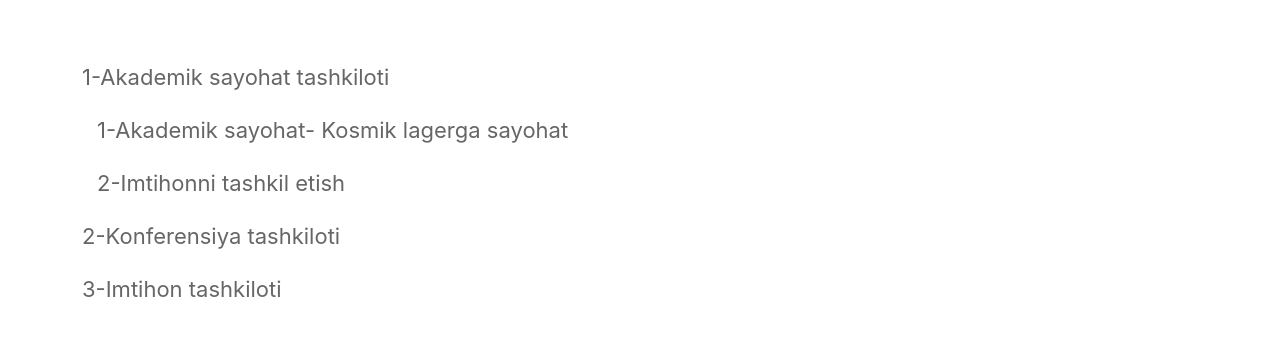
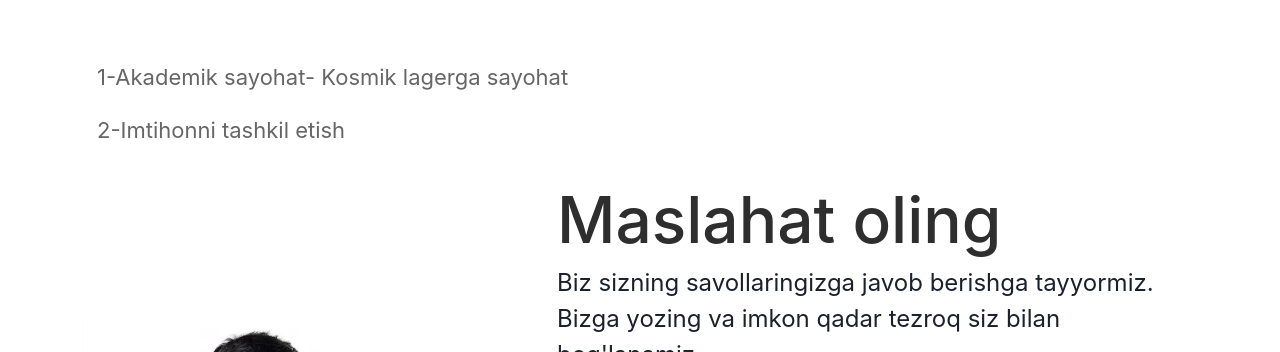
Before and after one commit to Jamshidbek9777/Eduagency, a React (Vite) app: page /#/turkiye-dili in a window 1280 px wide. Shown: the part 261-613 px from the top of the page. Built offline with nearby package versions, Linux system fonts and the light colour scheme.

Commit message:
change texts

```diff
--- a/src/pages/AcademicTour.jsx
+++ b/src/pages/AcademicTour.jsx
@@ -24,16 +24,16 @@ const TurkiyeDili = () => {
       <div className="service-pages">
         <div className="description container">
           <h1>{getText("TurkeyDiliHeading")}</h1>
-          <p>{getText("TurkeyDiliParagrf2")}</p>
+          {/* <p>{getText("TurkeyDiliParagrf2")}</p> */}
             {/* <p style={{marginLeft: "15px"}}>{getText("TurkeyDiliSpan1")}</p> */}
             <p style={{marginLeft: "15px"}}>{getText("TurkeyDiliSpan12")}</p>
             <p style={{marginLeft: "15px"}}>{getText("TurkeyDiliSpan123")}</p>
           <p>
-            <span>{getText("TurkeyDiliSpan2")}</span>
+            {/* <span>{getText("TurkeyDiliSpan2")}</span> */}
             {/* {getText("TurkeyDili2")} */}
           </p>
           <p>
-            <span>{getText("TurkeyDiliSpan3")}</span>
+            {/* <span>{getText("TurkeyDiliSpan3")}</span> */}
             {/* {getText("TurkeyDili3")} */}
           </p>
           {/* <h4>{getText("TurkeyDiliEndFourListTitle")}</h4>
```
